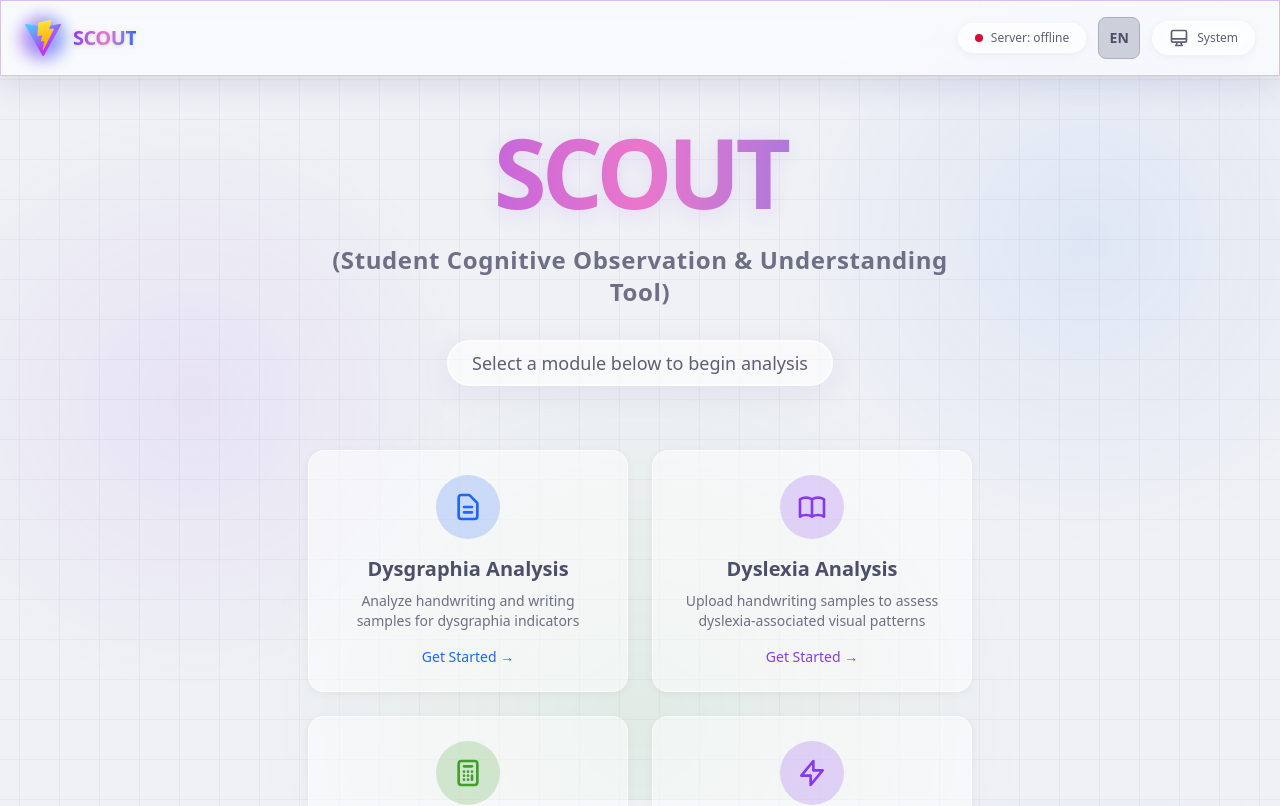
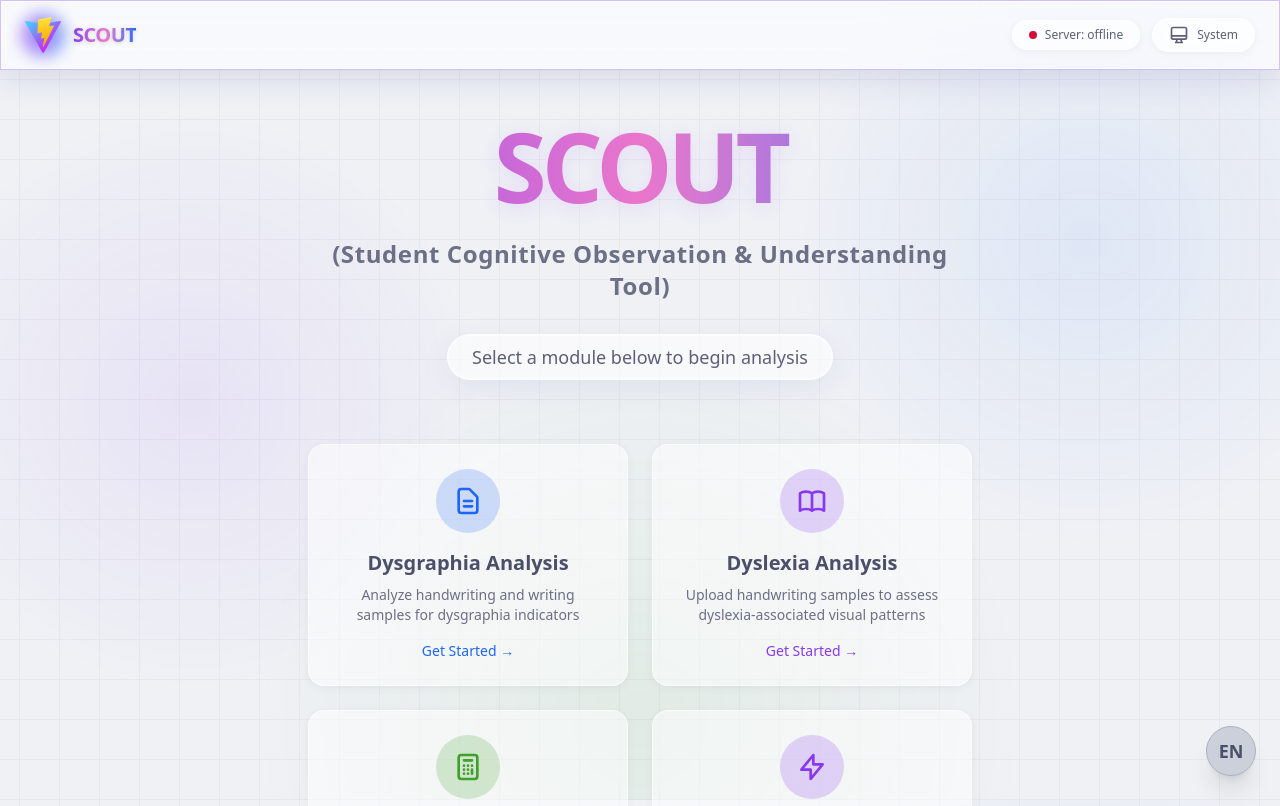
Before and after one commit to Sooraj-wq/scout, a React (Vite) app in the folder client/: page / in a window 1280 px wide. Shown: the top 806 px of the page. Built offline with nearby package versions, Linux system fonts and the light colour scheme; no server answers.

Commit message:
UI Fixes

```diff
--- a/client/src/App.jsx
+++ b/client/src/App.jsx
@@ -56,12 +56,13 @@ function App() {
                   <span className={`w-2 h-2 rounded-full ${serverStatus === 'healthy' ? 'bg-green shadow-[0_0_8px_rgba(166,227,161,0.6)]' : 'bg-red'}`}></span>
                   {t('server')}: {serverStatus}
                 </div>
-                <LanguageToggle />
                 <ThemeToggle />
               </div>
             </div>
           </div>
         </nav>
+
+        <LanguageToggle />
 
         <Routes>
           <Route path="/" element={<Home />} />
--- a/client/src/components/LanguageToggle.jsx
+++ b/client/src/components/LanguageToggle.jsx
@@ -6,14 +6,15 @@ export default function LanguageToggle() {
   return (
     <button
       onClick={toggleLanguage}
-      className="p-2 rounded-lg bg-surface0 hover:bg-surface1 transition-colors border border-surface2 group relative"
+      className="fixed bottom-6 right-6 z-50 p-4 rounded-full bg-surface0 hover:bg-surface1 transition-all duration-300 border border-surface2 shadow-xl group hover:scale-110"
       aria-label="Toggle Language"
     >
-      <div className="w-6 h-6 flex items-center justify-center font-bold text-sm text-text">
+      <div className="w-4 h-4 flex items-center justify-center font-bold text-lg text-text">
         {language === 'en' ? 'EN' : 'ML'}
       </div>
-      <span className="absolute -bottom-8 left-1/2 -translate-x-1/2 px-2 py-1 bg-surface2 text-xs rounded opacity-0 group-hover:opacity-100 transition-opacity whitespace-nowrap pointer-events-none text-text">
+      <span className="absolute -top-10 left-1/2 -translate-x-1/2 px-3 py-1.5 bg-surface2 text-sm rounded-lg opacity-0 group-hover:opacity-100 transition-opacity whitespace-nowrap pointer-events-none text-text shadow-lg transform translate-y-2 group-hover:translate-y-0">
         {language === 'en' ? 'Switch to Malayalam' : 'Switch to English'}
+        <div className="absolute top-full left-1/2 -translate-x-1/2 border-8 border-transparent border-t-surface2"></div>
       </span>
     </button>
   );
```
